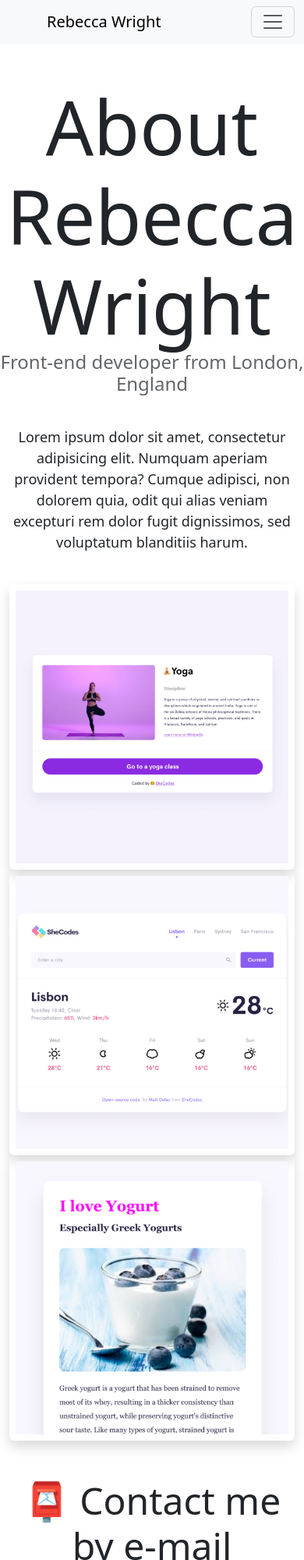
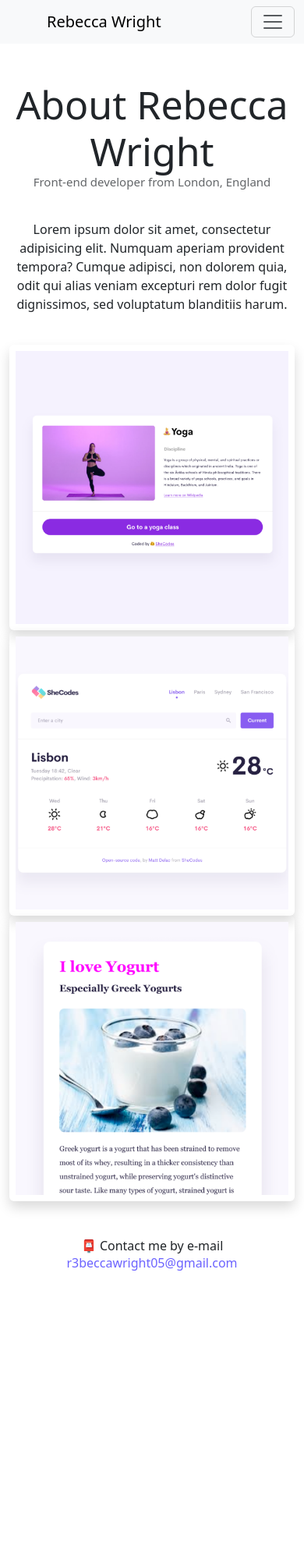
Before and after one commit to wrightrebecca/Portfolio-Rebecca-Wright, a plain HTML site: page about.html in a window 390 px wide. Shown: the top 2000 px of the page at 78% size. After the commit the page ends 1655 px from the top, so only its background shows below. Drawn offline with nearby package versions, Linux system fonts and the light colour scheme.

Commit message:
Edited sizing to make mobile-friendly

```diff
--- a/about.html
+++ b/about.html
@@ -89,7 +89,7 @@
     </div>
 
     <div id="contact" class="mt-5">
-      <h2>📮 Contact me by e-mail</h2>
+      <h2 class="email">📮 Contact me by e-mail</h2>
       <a
         href="mailto:r3beccawright05@gmail.com"
         title="r3beccawright05@gmail.com"
@@ -98,6 +98,7 @@
         r3beccawright05@gmail.com
       </a>
     </div>
+    <br />
     <script
       src="https://cdn.jsdelivr.net/npm/bootstrap@5.3.3/dist/js/bootstrap.bundle.min.js"
       integrity="sha384-YvpcrYf0tY3lHB60NNkmXc5s9fDVZLESaAA55NDzOxhy9GkcIdslK1eN7N6jIeHz"
--- a/style.css
+++ b/style.css
@@ -99,3 +99,33 @@ p {
 .mb-3 {
   text-align: left;
 }
+
+@media (max-width: 600px) {
+  h1 {
+    font-size: 50px;
+  }
+  h2 {
+    font-size: 30px;
+  }
+  h3 {
+    font-size: 15px;
+  }
+  .primary-link {
+    width: 90px;
+    text-align: center;
+    padding: 10px;
+  }
+  .about-link {
+    width: 90px;
+    text-align: center;
+  }
+  p {
+    font-size: 16px;
+  }
+  .email-link {
+    font-size: 16px;
+  }
+  .email {
+    font-size: 16px;
+  }
+}
```
Also changed, not shown: index.html (+0 -2 lines).
